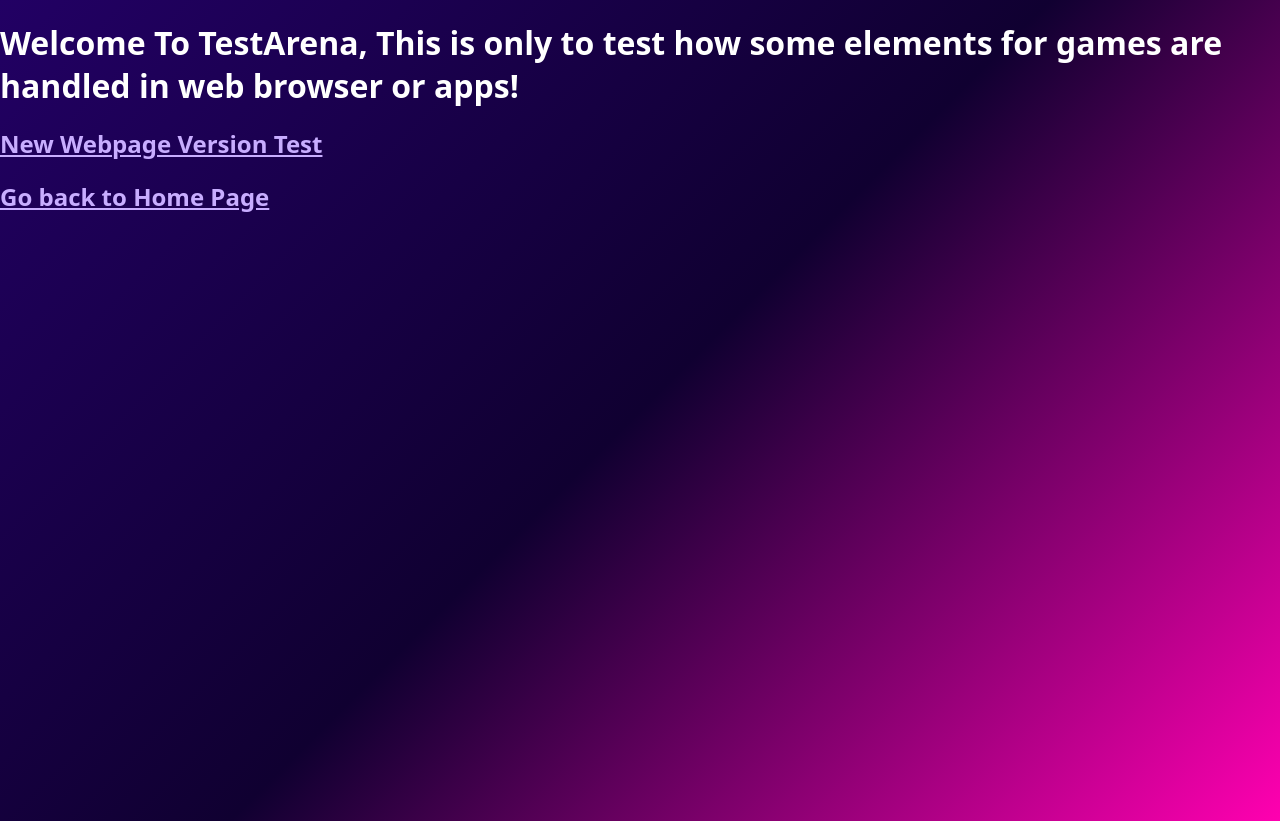
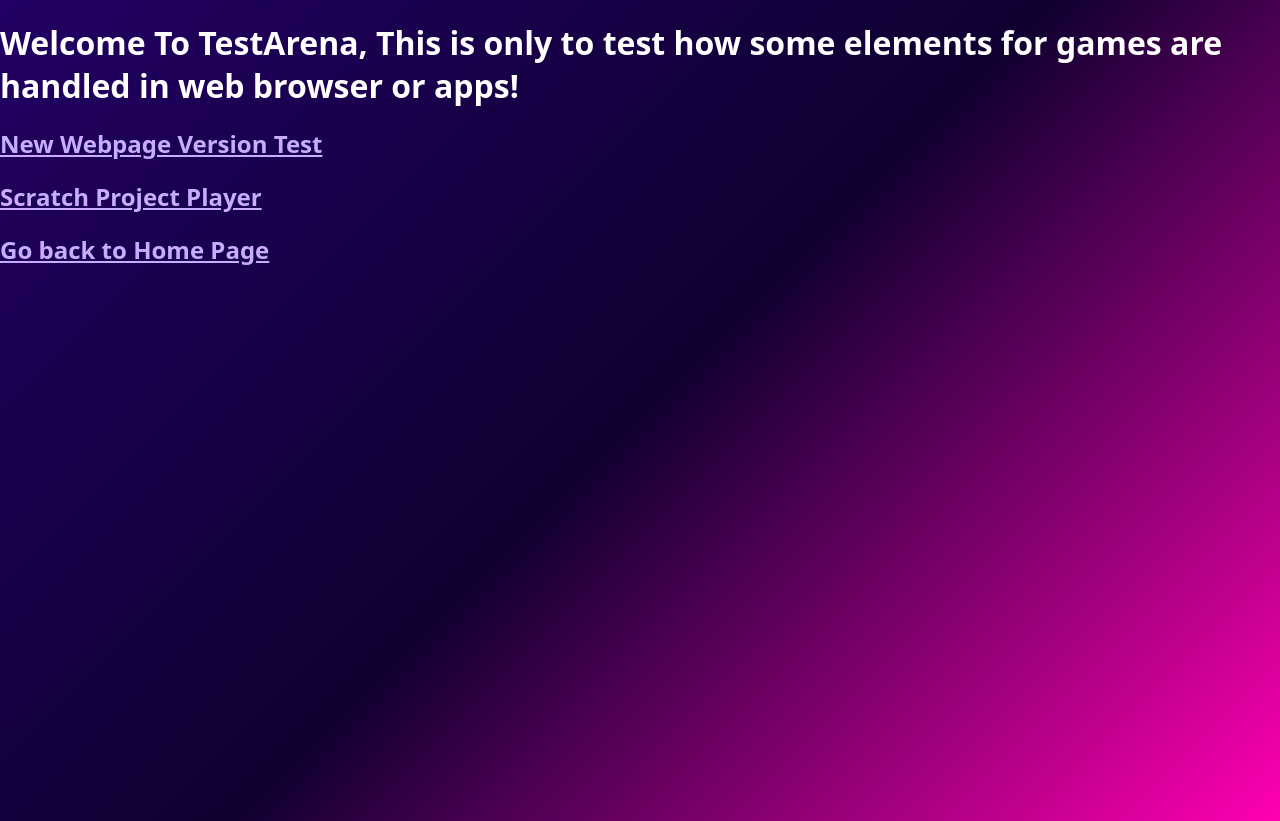
Before and after one commit to yiosgio/Armin, a plain HTML site: page TestArenas2.html in a window 1280 px wide. Drawn offline with Linux system fonts and the light colour scheme.

Commit message:
Update TestArenas2.html

```diff
--- a/TestArenas2.html
+++ b/TestArenas2.html
@@ -10,6 +10,7 @@
     <body>
 <h1>Welcome To TestArena, This is only to test how some elements for games are handled in web browser or apps!</h1>
 <h2><a title="New Webpage Version Test" href="Game-TEST4.html"style="color:#c8adff;">New Webpage Version Test</a></h2>
+<h2><a title="Play any scratch projects here!" href="Game-TEST5.html"style="color:#c8adff;">Scratch Project Player</a></h2>
 <h2><a title="Home Page" href="Games.html"style="color:#c8adff;">Go back to Home Page</a></h2>
     </body>
 </html>
```
